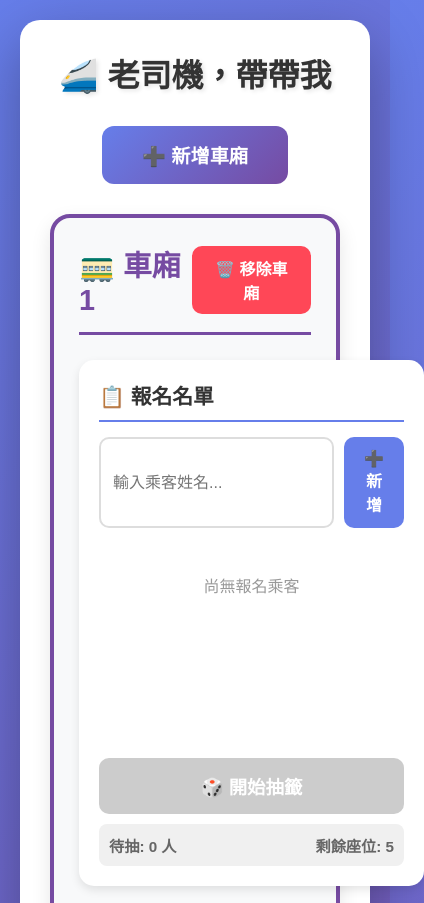
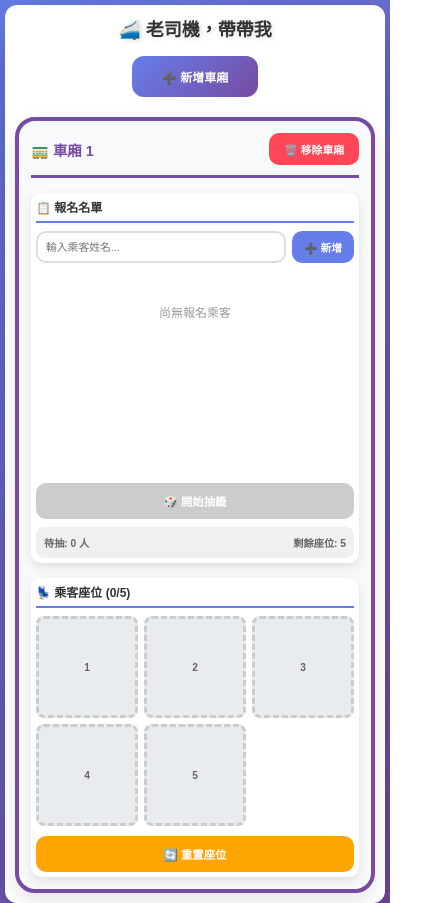
Before and after one commit to ponge3210/lottery, a plain HTML site: page index.html in a window 390 px wide. Shown: the top 903 px of the page, 424 px wide, since content can reach past the window. Drawn offline with Linux system fonts and the light colour scheme.

Commit message:
Add files via upload

```diff
--- a/index.html
+++ b/index.html
@@ -1,5 +1,6 @@
 <!DOCTYPE html>
 <html lang="zh-TW">
+
 <head>
     <meta charset="UTF-8">
     <meta name="viewport" content="width=device-width, initial-scale=1.0">
@@ -19,12 +20,12 @@
         }
 
         .container {
-            max-width: 1600px;
+            max-width: 100%;
             margin: 0 auto;
             background: white;
             border-radius: 20px;
-            padding: 30px;
-            box-shadow: 0 20px 60px rgba(0,0,0,0.3);
+            padding: 20px;
+            box-shadow: 0 20px 60px rgba(0, 0, 0, 0.3);
         }
 
         h1 {
@@ -32,7 +33,7 @@
             color: #333;
             margin-bottom: 30px;
             font-size: 2.8em;
-            text-shadow: 2px 2px 4px rgba(0,0,0,0.1);
+            text-shadow: 2px 2px 4px rgba(0, 0, 0, 0.1);
         }
 
         .add-carriage-section {
@@ -68,7 +69,7 @@
             border-radius: 20px;
             padding: 25px;
             border: 4px solid #764ba2;
-            box-shadow: 0 8px 20px rgba(0,0,0,0.1);
+            box-shadow: 0 8px 20px rgba(0, 0, 0, 0.1);
         }
 
         .carriage-header {
@@ -109,11 +110,12 @@
             gap: 25px;
         }
 
-        .waiting-section, .seats-section {
+        .waiting-section,
+        .seats-section {
             background: white;
             border-radius: 15px;
-            padding: 20px;
-            box-shadow: 0 4px 10px rgba(0,0,0,0.1);
+            padding: 10px;
+            box-shadow: 0 4px 10px rgba(0, 0, 0, 0.1);
         }
 
         .section-title {
@@ -188,9 +190,12 @@
         }
 
         @keyframes guaranteedFlash {
-            0%, 100% {
+
+            0%,
+            100% {
                 transform: scale(1);
             }
+
             50% {
                 transform: scale(1.1);
             }
@@ -303,9 +308,11 @@
                 transform: scale(0.5) rotate(-10deg);
                 opacity: 0;
             }
+
             60% {
                 transform: scale(1.15) rotate(5deg);
             }
+
             100% {
                 transform: scale(1) rotate(0deg);
                 opacity: 1;
@@ -363,16 +370,135 @@
         }
 
         @media (max-width: 600px) {
+            body {
+                padding: 5px;
+                font-size: 75%;
+            }
+
+            .container {
+                max-width: 100%;
+                padding: 10px;
+                border-radius: 12px;
+            }
+
             h1 {
-                font-size: 2em;
+                font-size: 1.5em;
+                margin-bottom: 15px;
+            }
+
+            .add-carriage-section {
+                margin-bottom: 20px;
+            }
+
+            .add-carriage-btn {
+                padding: 12px 30px;
+                font-size: 1em;
+            }
+
+            .carriages-container {
+                gap: 20px;
+            }
+
+            .carriage-card {
+                padding: 12px;
+            }
+
+            .carriage-header {
+                margin-bottom: 15px;
+                padding-bottom: 10px;
+            }
+
+            .carriage-title {
+                font-size: 1.2em;
+            }
+
+            .remove-carriage-btn {
+                padding: 8px 15px;
+                font-size: 0.9em;
+            }
+
+            .carriage-content {
+                gap: 15px;
+            }
+
+            .waiting-section,
+            .seats-section {
+                padding: 5px;
+                max-width: 100%;
+                border-radius: 10px;
+            }
+
+            .section-title {
+                font-size: 1em;
+                margin-bottom: 8px;
+                padding-bottom: 6px;
+            }
+
+            .input-group {
+                gap: 6px;
+                margin-bottom: 10px;
+            }
+
+            input[type="text"] {
+                font-size: 0.9em;
+                padding: 8px;
+            }
+
+            .add-passenger-btn {
+                padding: 8px 12px;
+                font-size: 0.9em;
+            }
+
+            .waiting-list {
+                max-height: 300px;
+                gap: 6px;
+                margin-bottom: 10px;
+            }
+
+            .passenger-item {
+                padding: 8px 10px;
+            }
+
+            .passenger-name {
+                font-size: 0.95em;
+            }
+
+            .remove-passenger-btn {
+                padding: 5px 10px;
+                font-size: 0.8em;
+            }
+
+            .lottery-btn {
+                padding: 10px;
+                font-size: 0.95em;
+            }
+
+            .stats {
+                padding: 8px;
+                font-size: 0.85em;
+                margin-top: 8px;
             }
 
             .seats-grid {
-                grid-template-columns: repeat(2, 1fr);
+                grid-template-columns: repeat(3, 1fr);
+                gap: 6px;
+                margin-bottom: 10px;
+            }
+
+            .seat {
+                font-size: 0.85em;
+                padding: 3px;
+                border-radius: 8px;
+            }
+
+            .reset-btn {
+                padding: 10px;
+                font-size: 0.95em;
             }
         }
     </style>
 </head>
+
 <body>
     <div class="container">
         <h1>🚄 老司機，帶帶我</h1>
@@ -680,4 +806,5 @@
         addCarriage();
     </script>
 </body>
+
 </html>
```
Lines whose indentation alone changed are shown as unchanged.
